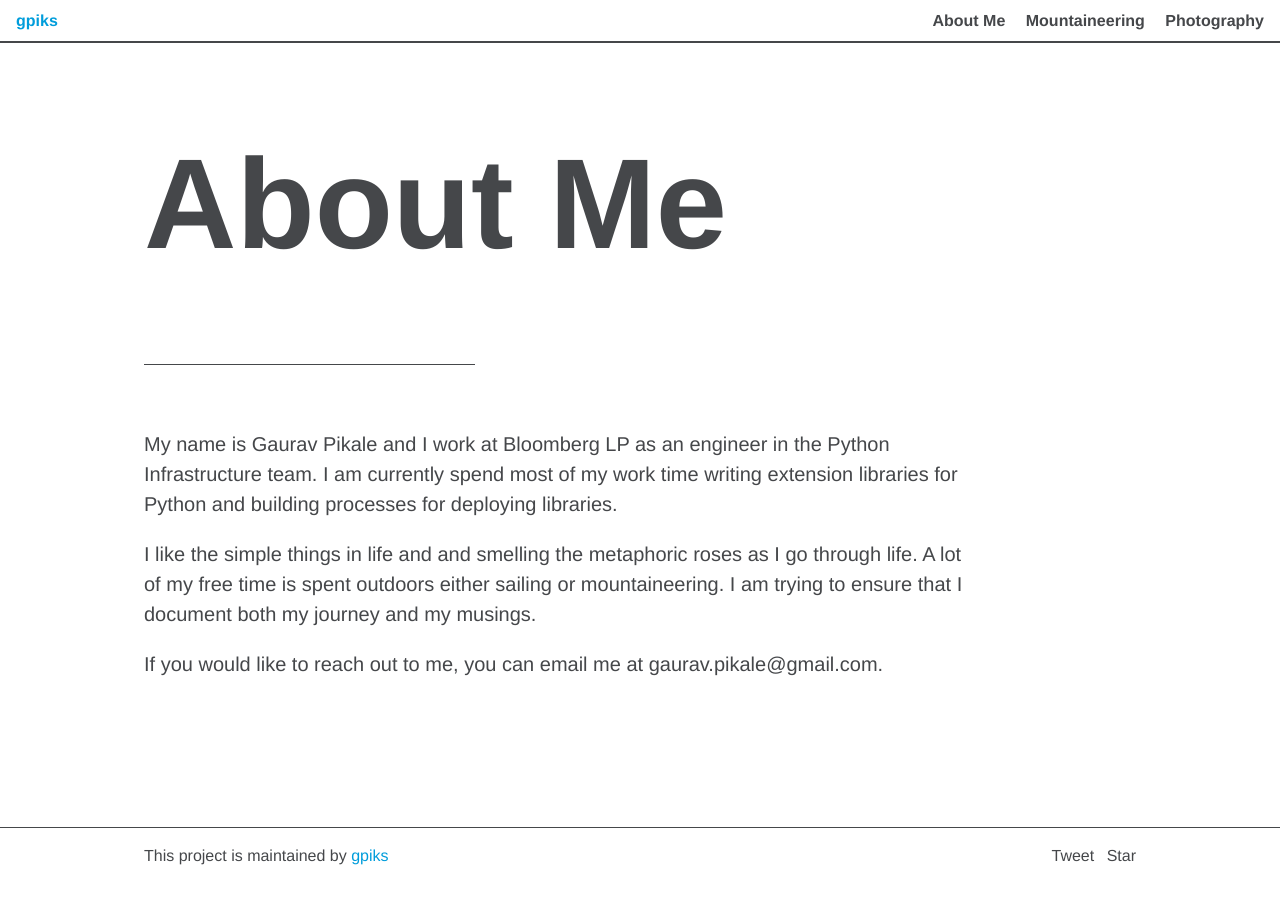
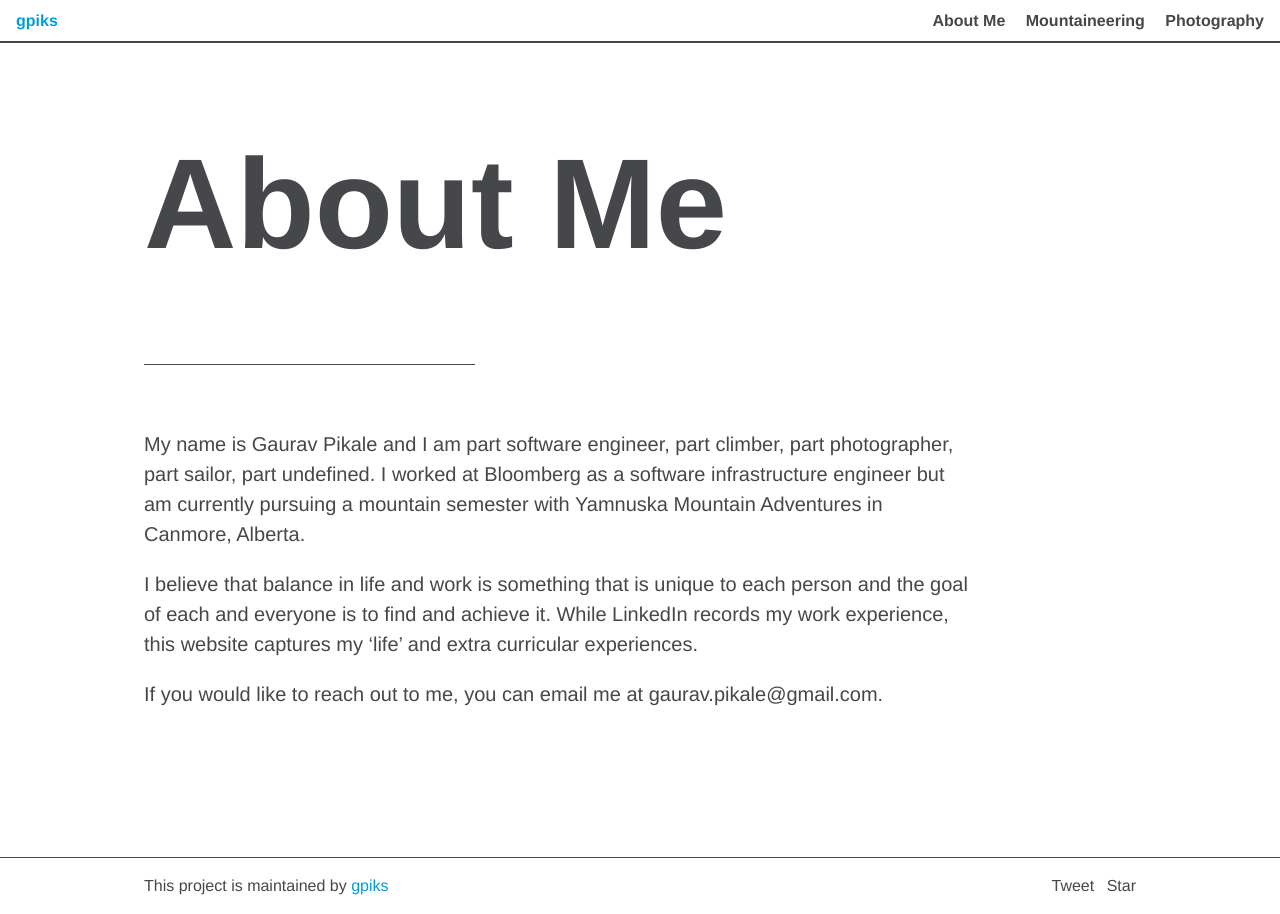
Before and after one commit to gpiks/gpiks.github.io, a Jekyll site: the page built from about_me.md, in a window 1280 px wide. Built offline with Jekyll 4.4.1, drawn with Linux system fonts in a browser that asks for light colours; comment, search, counter and statistics services are not loaded.

Commit message:
Add week 1 of Yam and update about me

```diff
--- a/about_me.md
+++ b/about_me.md
@@ -4,12 +4,12 @@ title: About Me
 permalink: /about_me/
 ---
 
-My name is Gaurav Pikale and I work at Bloomberg LP as an engineer in the Python Infrastructure
-team. I am currently spend most of my work time writing extension libraries for Python and building
-processes for deploying libraries.
+My name is Gaurav Pikale and I am part software engineer, part climber, part photographer, part
+sailor, part undefined. I worked at Bloomberg as a software infrastructure engineer but am currently
+pursuing a mountain semester with Yamnuska Mountain Adventures in Canmore, Alberta.
 
-I like the simple things in life and and smelling the metaphoric roses as I go through life. A lot
-of my free time is spent outdoors either sailing or mountaineering. I am trying to ensure that I
-document both my journey and my musings.
+I believe that balance in life and work is something that is unique to each person and the goal of
+each and everyone is to find and achieve it. While LinkedIn records my work experience, this website
+captures my 'life' and extra curricular experiences.
 
 If you would like to reach out to me, you can email me at gaurav.pikale@gmail.com.
```
Also changed, not shown: _posts/mountaineering/2021-03-16-yam-week1.md (added, +126 -0 lines).
